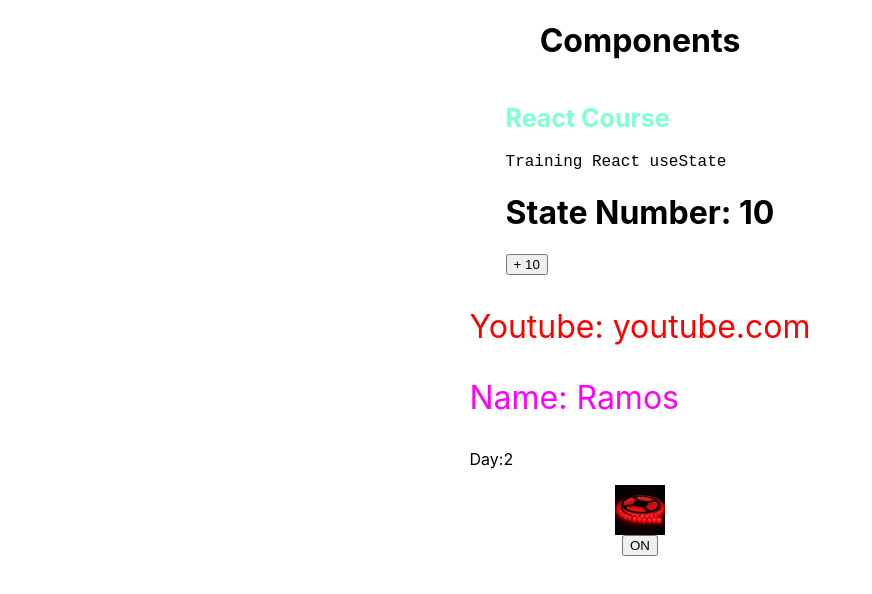
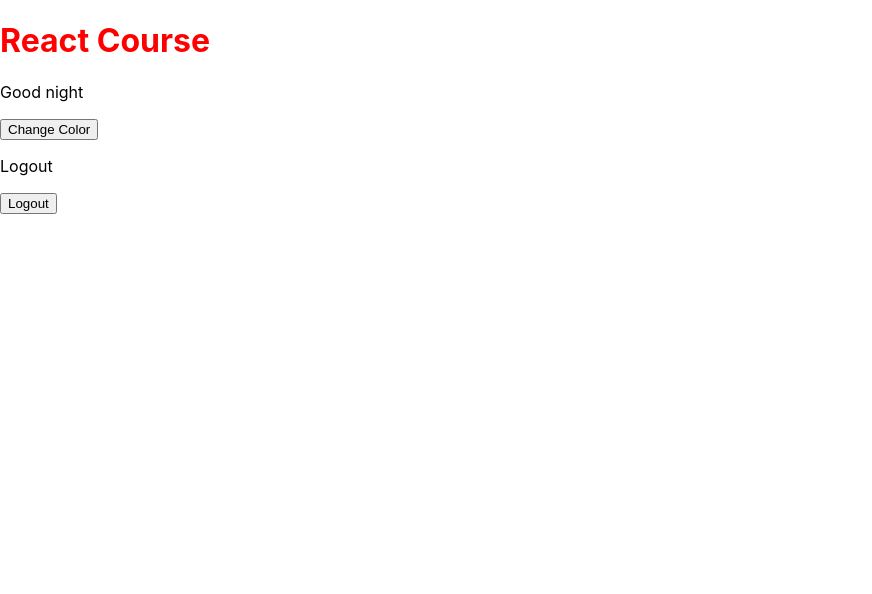
Before and after one commit to fabioramos18/React-Course, a React (Create React App) app in the folder initial-course-of-react/: page / in a window 1280 px wide. Shown: the top 594 px of the page, without its empty margins (0-872 px from the left). Built offline with nearby package versions, Linux system fonts and the light colour scheme.

Commit message:
conditions

```diff
--- a/initial-course-of-react/src/App.js
+++ b/initial-course-of-react/src/App.js
@@ -1,26 +1,63 @@
 import React, {useState} from 'react'
-import { Header } from './components/Header'
-import { Body } from './components/Body'
-import { Data } from './components/Data'
-import LedVerde from './components/img/verde.jpg'
-import LedVermelho from './components/img/vermelho.JPG'
-import './App.css'
+
 const App = () => {
-  const name = () =>{
-    return('Ramos')
+
+  const[log,setLog]=useState(false)
+  const[color,setColor]=useState(1)
+
+  const msgLogin=()=>{
+    return 'Logout'
+  }
+  const msgLogOff=()=>{
+    return 'Please Login'
+  }
+  const greet=()=>{
+    const hour= new Date().getHours()
+    if(hour >= 0 && hour<13){
+      return <p>Good morning</p>
+    }
+    else if(hour>13 && hour<18){
+      return <p>Good afternoon</p>
+    }
+    else{
+      return <p>Good night</p>
+    }
   }
 
-  const youtube = 'youtube.com'
+  const red ={color:'#f00'}
+  const green ={color:'#0f0'}
+  const blue ={color:'#00f'}
 
-  const [btOn,setButtonOn]=useState(false)
+  const returnColor=(c)=>{
+    if(c===1){
+      return red
+    }
+    else if(c===2){
+      return green
+    }
+    else{
+      return blue
+    }
+  }
+
+  const changeColor=()=>{
+    setColor(color+1)
+    if(color >2){
+      setColor(1)
+    }
+  }
+
   return (
     <div className='center'>
-      <Header/>
-      <Body/>
-      <Data youtube={youtube} name={name()} day='2'/>
+      <h1 style={returnColor(color)}>React Course</h1>
+      {greet()}
+      <button onClick={()=>changeColor()}>Change Color</button>
 
-      <img alt='' style={{width:'50px'}} src={btOn?LedVerde:LedVermelho}></img>
-      <button onClick={()=>setButtonOn(!btOn)}>{btOn?'OFF':'ON'}</button>
+      <p>{log?msgLogOff():msgLogin()}</p>
+      <button onClick={()=>setLog(!log)}>{log?msgLogOff():msgLogin()}</button>
+      <br/>
+
+
     </div>
   )
 }
```
